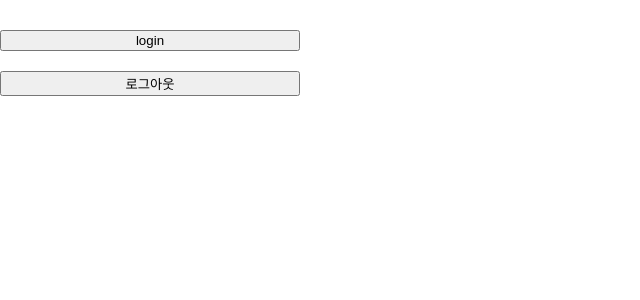
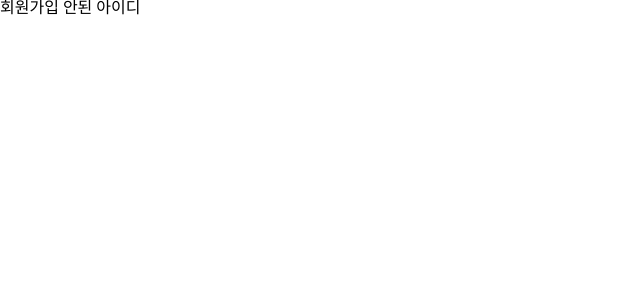
Before and after one commit to BByungs/test_client, a React (Create React App) app: page /auth/kakao in a window 1280 px wide. Shown: the top 300 px of the page, without its empty margins (0-640 px from the left). Built offline with nearby package versions, Linux system fonts and the light colour scheme.

Commit message:
유저 정보 받기

```diff
--- a/src/App.tsx
+++ b/src/App.tsx
@@ -1,5 +1,6 @@
 import { BrowserRouter, Route, Routes } from 'react-router-dom';
 import Home from './pages/Home';
+import Join from './pages/Join';
 import Kakao from './pages/Kakao';
 import Main from './pages/Main';
 
@@ -9,6 +10,7 @@ function App(): JSX.Element {
       <Routes>
         <Route path='/' element={<Home />} />
         <Route path='/main' element={<Main />} />
+        <Route path='/join' element={<Join />} />
         <Route path='/auth/kakao' element={<Kakao />} />
       </Routes>
     </BrowserRouter>
--- /dev/null
+++ b/src/pages/Join.tsx
@@ -0,0 +1,7 @@
+import React from 'react';
+
+const Join = () => {
+  return <div>회원가입페이지</div>;
+};
+
+export default Join;
--- a/src/pages/Kakao.tsx
+++ b/src/pages/Kakao.tsx
@@ -2,11 +2,23 @@ import React, { useEffect, useState } from 'react';
 import qs from 'qs';
 import { gql, useMutation } from '@apollo/client';
 import { useLocation } from 'react-router-dom';
+// import Main from './Main';
+// import Join from './Join';
 
 const KAKAO_AUTH = gql`
   mutation kakaoAuth($code: CodeInput!) {
     kakaoAuth(code: $code) {
-      code
+      data {
+        email
+        isAdmin
+        phoneNumber
+        profile {
+          nickname
+          thumbnail_image_url
+          profile_image_url
+        }
+      }
+      joined
     }
   }
 `;
@@ -16,22 +28,14 @@ const Kakao = () => {
   const [code, setCode] = useState<
     string | string[] | qs.ParsedQs | qs.ParsedQs[] | undefined
   >('');
-  // const [kakaoAuth, { data }] = useMutation(KAKAO_AUTH, {
-  //   variables: { code: code },
-  // });
 
-  const [kakaoAuth] = useMutation(KAKAO_AUTH, {
+  const [kakaoAuth, { data }] = useMutation(KAKAO_AUTH, {
     variables: {
       code: {
         code,
       },
     },
   });
-
-  const onClick = (e: React.MouseEvent<HTMLButtonElement>) => {
-    e.preventDefault();
-    console.log(location);
-  };
 
   useEffect(() => {
     async function getToken() {
@@ -44,15 +48,18 @@ const Kakao = () => {
     setTimeout(() => kakaoAuth(), 1000);
   }, []);
 
+  useEffect(() => {
+    console.log(data);
+  }, [data]);
+
   return (
-    <div style={{ display: 'flex', flexDirection: 'column' }}>
-      <button
-        style={{ width: '300px', marginTop: '30px', marginBottom: '20px' }}
-        onClick={onClick}>
-        login
-      </button>
-      <button style={{ width: '300px' }}>로그아웃</button>
-    </div>
+    <>
+      {data?.kakaoAuth?.joined ? (
+        <div>회원가입된 아이디</div>
+      ) : (
+        <div>회원가입 안된 아이디</div>
+      )}
+    </>
   );
 };
 
```
